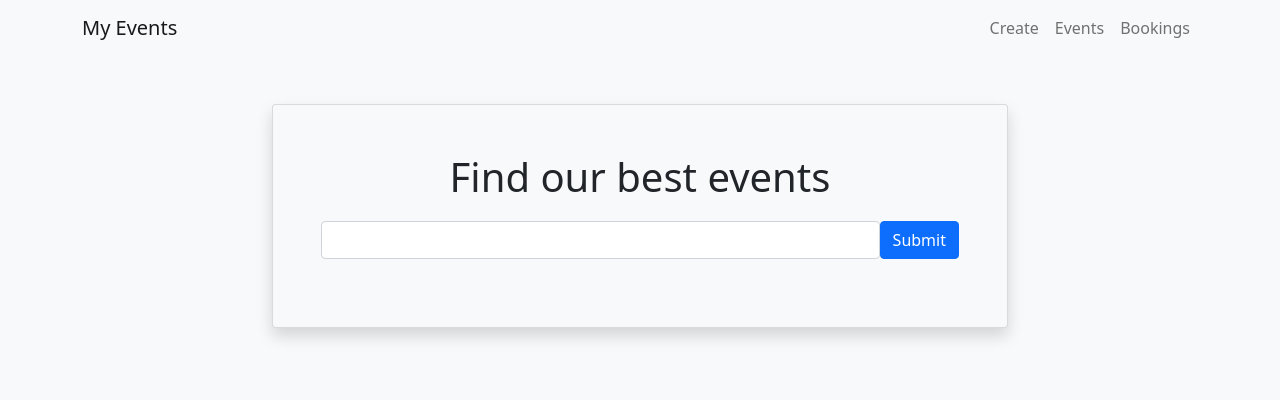
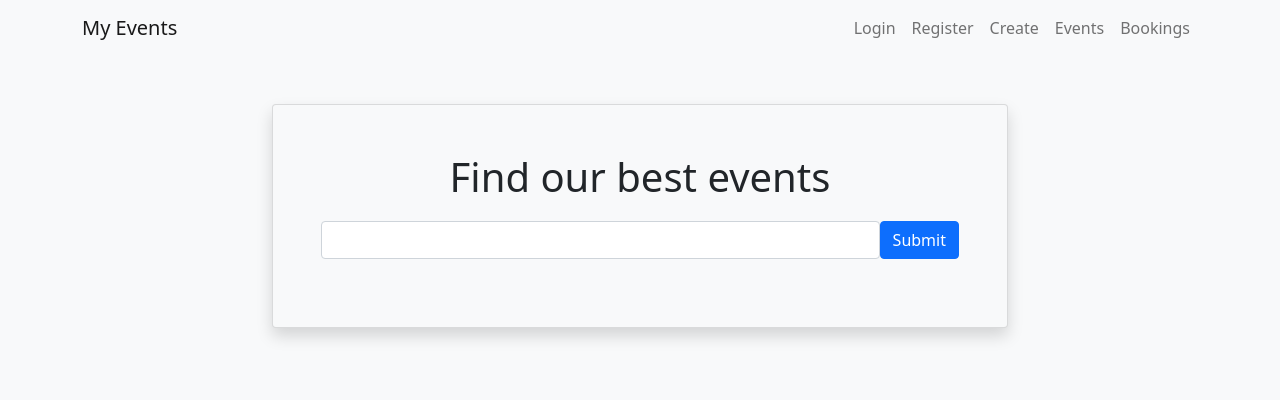
Before and after one commit to lewisb5746/Heroku_Team6_Thu5-7, a Flask app: page / in a window 1280 px wide. Shown: the top 400 px of the page. Run offline with Flask 2, Linux system fonts and the light colour scheme; data that the repository does not hold is empty; some libraries are stand-ins or nearby versions.

Commit message:
login register

```diff
--- a/travel/templates/base.html
+++ b/travel/templates/base.html
@@ -31,6 +31,8 @@
             <!-- Navbar -->
             <div class="collapse navbar-collapse justify-content-end" id="navbarSupportedContent">
                <div class="navbar-nav ml-auto">
+                  <a class="nav-item nav-link" href="/login">Login</a>
+                  <a class="nav-item nav-link" href="/register">Register</a>
                   <a class="nav-item nav-link" href="/events/create">Create</a>
                   <a class="nav-item nav-link" href="#">Events</a>
                   <a class="nav-item nav-link" href="#">Bookings</a>
```
